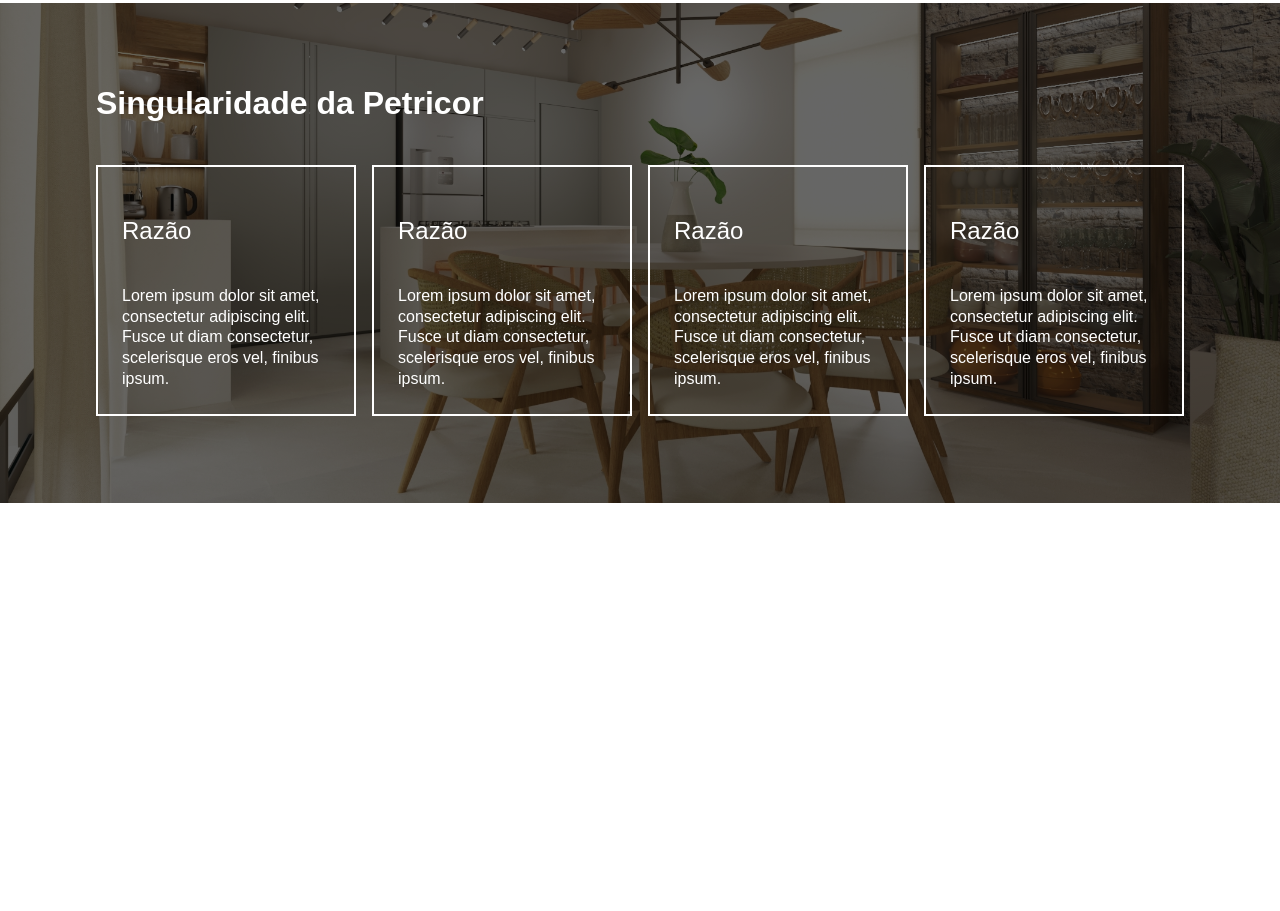
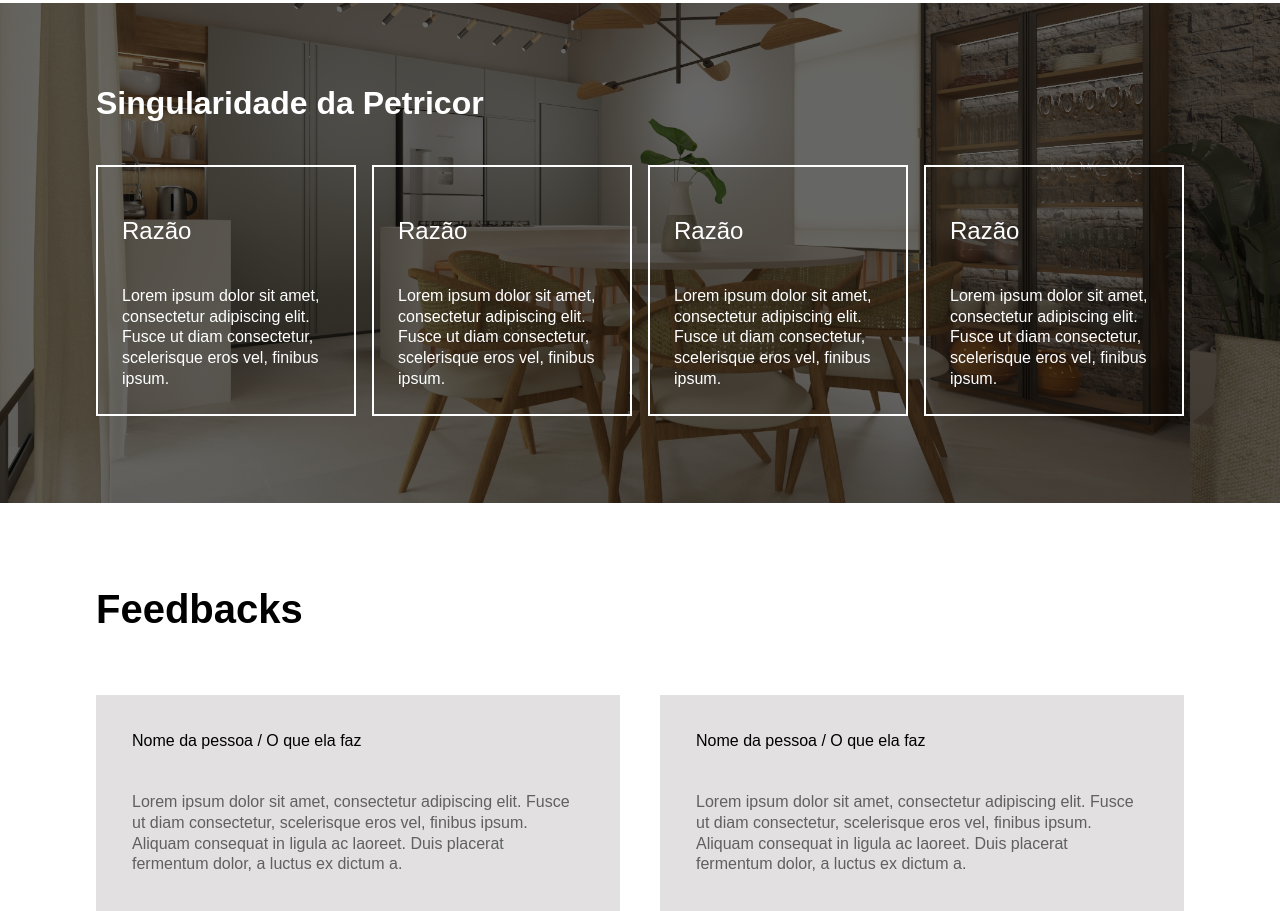
Before and after one commit to Brener-Barbieri/Petricor, a plain HTML site: page index.html in a window 1280 px wide. Shown: the part 2619-3530 px from the top of the page. Before the commit the page ends 3122 px from the top, so only its background shows below. Drawn offline with Linux system fonts and the light colour scheme.

Commit message:
feito o esboco da section feedbacks

```diff
--- a/index.html
+++ b/index.html
@@ -155,9 +155,26 @@
           <h2 class="subtitle">Razão</h2>
           <p class="text">Lorem ipsum dolor sit amet, consectetur adipiscing elit. Fusce ut diam consectetur, scelerisque eros vel, finibus ipsum.</p>
         </li>
-
       </ul>
     </div>
+  </section>
+
+  <section class="feedbacks">
+    <div class="container">
+      <h2 class="title"> Feedbacks</h2>
+      <ul class="list">
+        <li class="item">
+          <h3 class="subtitle">Nome da pessoa / O que ela faz</h3>
+          <p class="text">Lorem ipsum dolor sit amet, consectetur adipiscing elit. Fusce ut diam consectetur, scelerisque eros vel, finibus ipsum. Aliquam consequat in ligula ac laoreet. Duis placerat fermentum dolor, a luctus ex dictum a.</p>
+        </li>
+        <li class="item">
+          <h3 class="subtitle">Nome da pessoa / O que ela faz</h3>
+          <p class="text">Lorem ipsum dolor sit amet, consectetur adipiscing elit. Fusce ut diam consectetur, scelerisque eros vel, finibus ipsum. Aliquam consequat in ligula ac laoreet. Duis placerat fermentum dolor, a luctus ex dictum a.</p>
+        </li>
+      </ul>
+
+    </div>
+
   </section>
 
 </body>
--- a/style.css
+++ b/style.css
@@ -234,3 +234,29 @@ a {
   margin-bottom: 40px;
   margin-top: 24px;
 }
+
+.feedbacks{
+  margin-top: 80px;
+}
+
+.feedbacks .title{
+  font-size: 2.5rem;
+  font-weight: bold;
+}
+
+.feedbacks .list{
+  display: grid;
+  grid-template-columns: 1fr 1fr;
+  gap: 40px;
+  margin-top: 60px;
+}
+
+.feedbacks .item{
+  background-color: rgba(208, 205, 205, 0.617);
+  padding: 36px;
+}
+
+.feedbacks .text{
+  color: rgb(96, 96, 96);
+  margin-top: 40px;
+}
```
